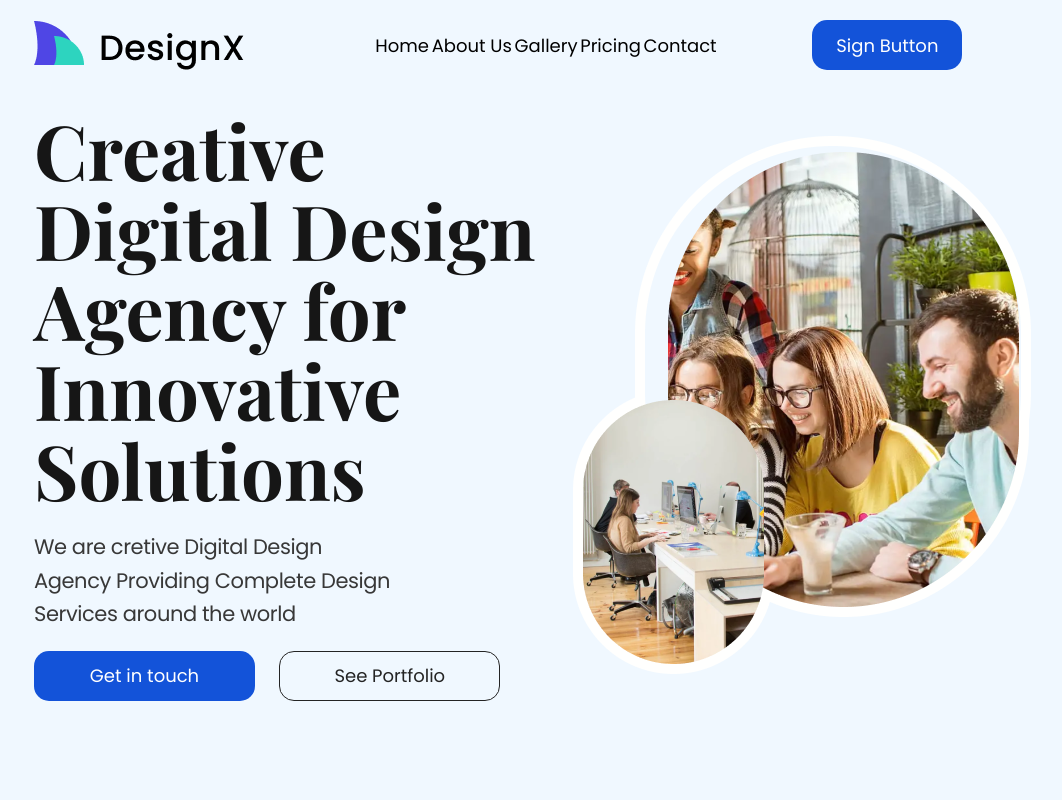
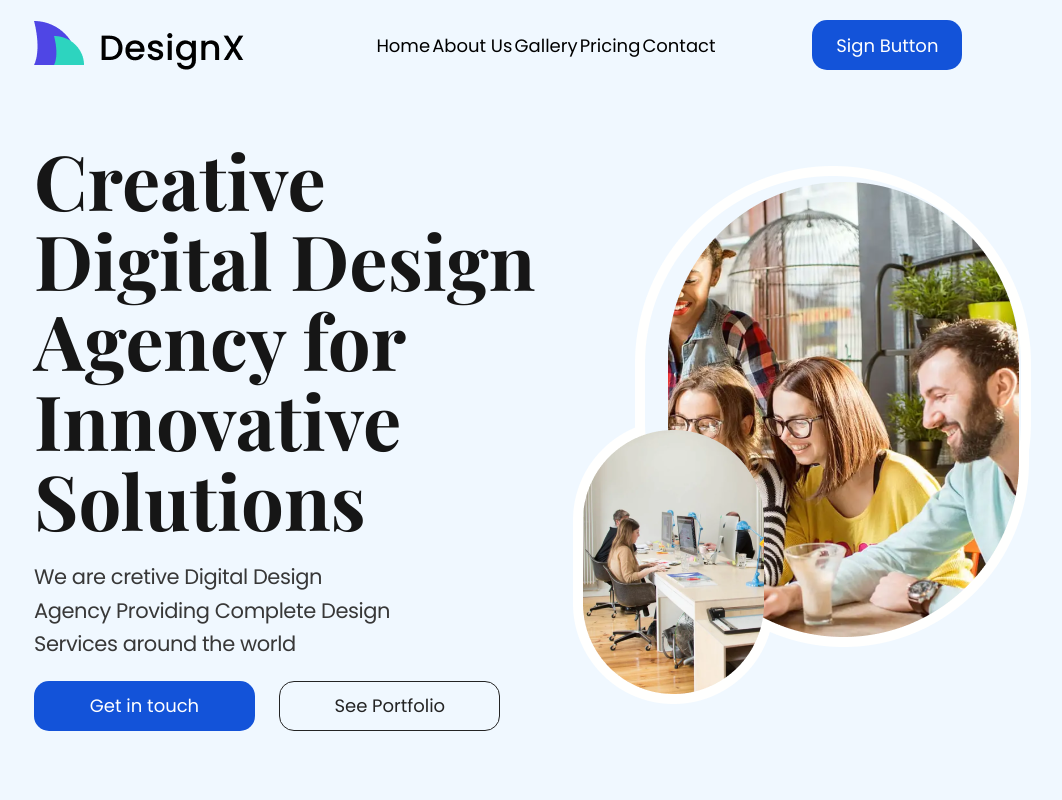
Before and after one commit to Shahriar-Bhuiyan/DesignX, a plain HTML site: page index.html in a window 1280 px wide. Shown: the top 800 px of the page, without its empty margins (94-1156 px from the left). Drawn offline with nearby package versions, Linux system fonts and the light colour scheme; a web font is replaced by a local one.

Commit message:
position

```diff
--- a/style.css
+++ b/style.css
@@ -14,9 +14,7 @@ img {
   max-width: 100%;
 }
 section {
-  height: 100vh;
-  margin: auto;
-  padding-bottom: 100px;
+  min-height:100vh;
 }
 .bg_white {
   background-color: aliceblue;
@@ -30,7 +28,7 @@ section {
 }
 a {
   text-decoration: none;
-  display: block;
+  display:block;
   text-align: center;
   color: #242424;
 }
@@ -87,18 +85,17 @@ a {
 .navbar > ul {
   display: flex;
   flex: 1;
+  flex-wrap: wrap;
   margin: 0;
   list-style: none;
-  justify-content: space-between;
-  align-items: center;
+  justify-content: space-around;
+  align-items: flex-start;
   font-size: 18px;
   font-weight: 400;
   line-height: 27px;
   color: black;
 }
-.navbar > ul > li {
-  display: block;
-}
+
 .navbar > ul > li > a {
   transition: all 0.4s ease-in-out;
   position: relative;
@@ -122,8 +119,8 @@ a {
 }
 
 .singup {
+  display: flex;
   flex: 1;
-  display: flex;
   justify-content: center;
 }
 
@@ -135,7 +132,7 @@ a {
   display: flex;
   flex-wrap: wrap;
   align-items: center;
-  padding: 20px 0px;
+  padding: 50px 0px;
 }
 
 .text_content {
@@ -174,6 +171,11 @@ a {
   position: absolute;
   top: 50%;
   right: 100px;
+  transition: all .4s ease-in;
+
+}
+.batch:hover{
+  transform: scale(1.4) rotateZ(360deg)  ;
 }
 .about_small_title {
   width: 174px;
```
